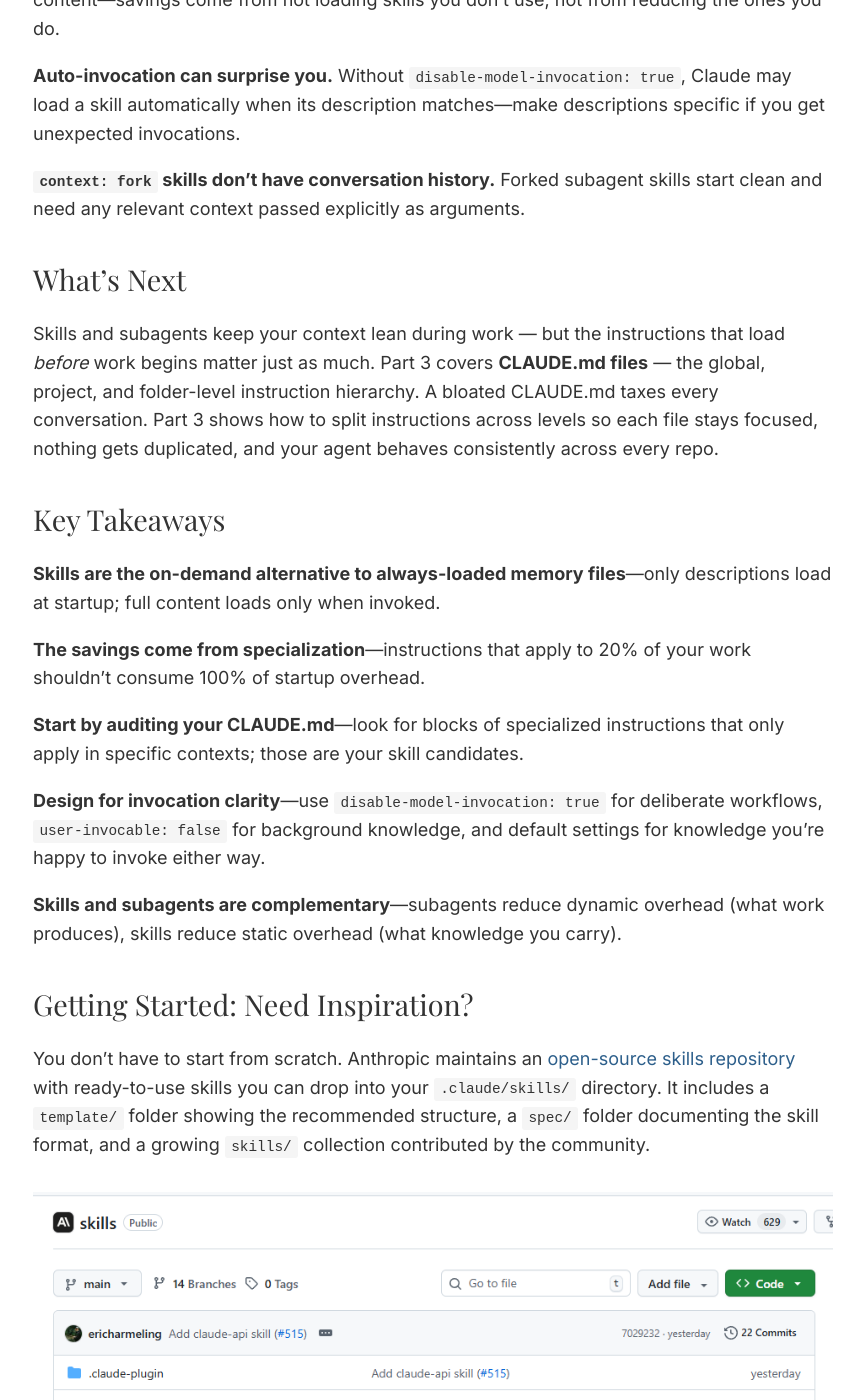
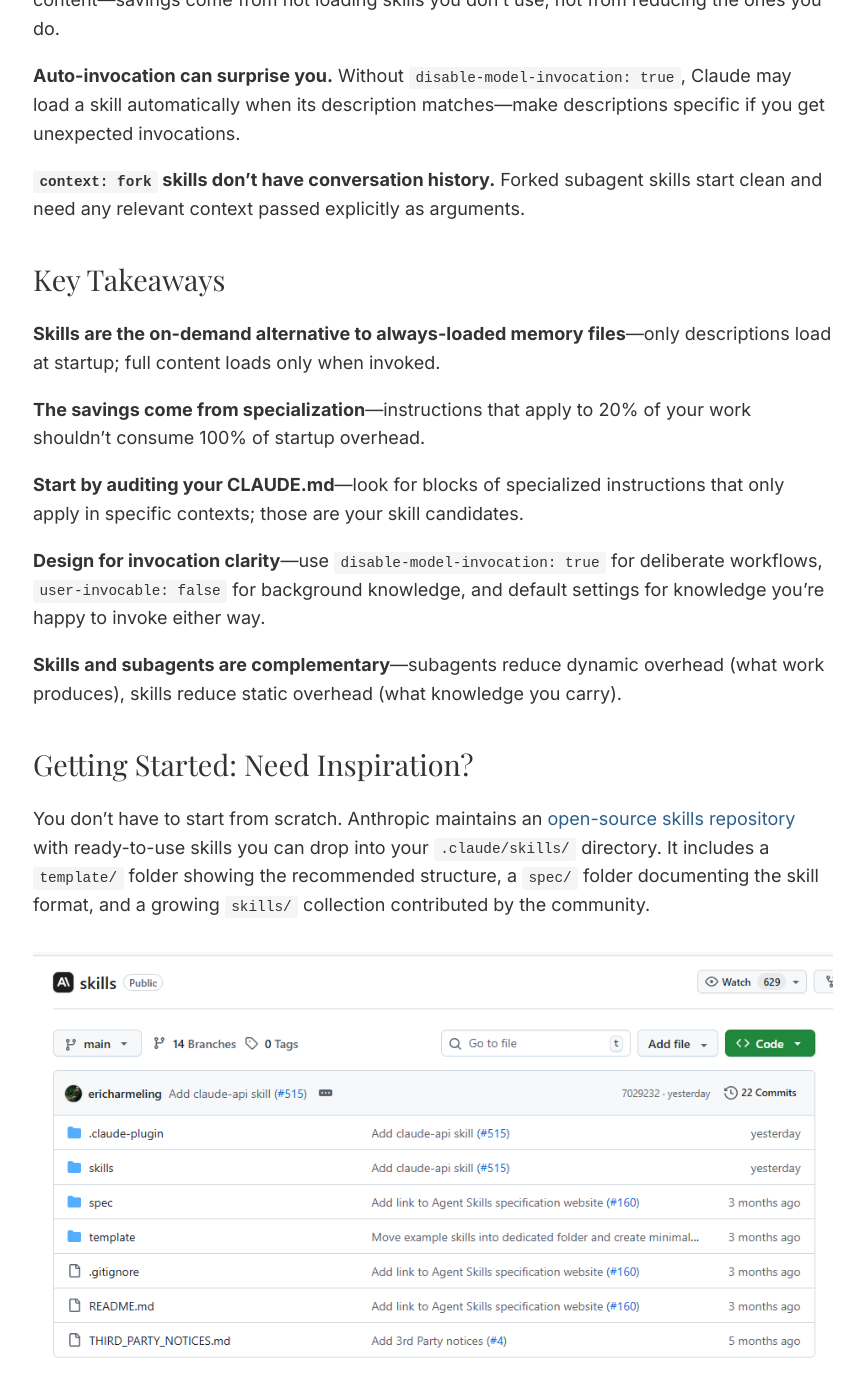
Before and after one commit to KavasiMihaly/KavasiMihaly.github.io, a Jekyll site: the page built from _posts/2026-03-04-skills-shared-knowledge-without-duplicated-instructions.md, in a window 1280 px wide and 1400 px high, scrolled down 11250 px. Shown: the whole window, without its empty margins (207-1071 px from the left). Built offline with Jekyll 4.4.1, drawn with Linux system fonts in a browser that asks for light colours; some of the changed text lies outside the part shown.

Commit message:
update the blog post

```diff
--- a/_posts/2026-03-04-skills-shared-knowledge-without-duplicated-instructions.md
+++ b/_posts/2026-03-04-skills-shared-knowledge-without-duplicated-instructions.md
@@ -246,10 +246,6 @@
 
 **`context: fork` skills don't have conversation history.** Forked subagent skills start clean and need any relevant context passed explicitly as arguments.
 
-## What's Next
-
-Skills and subagents keep your context lean during work — but the instructions that load *before* work begins matter just as much. Part 3 covers **CLAUDE.md files** — the global, project, and folder-level instruction hierarchy. A bloated CLAUDE.md taxes every conversation. Part 3 shows how to split instructions across levels so each file stays focused, nothing gets duplicated, and your agent behaves consistently across every repo.
-
 ## Key Takeaways
 
 **Skills are the on-demand alternative to always-loaded memory files**—only descriptions load at startup; full content loads only when invoked.
```
Also changed, not shown: other parts of _posts/2026-03-04-skills-shared-knowledge-without-duplicated-instructions.md (+4 -0 lines).
